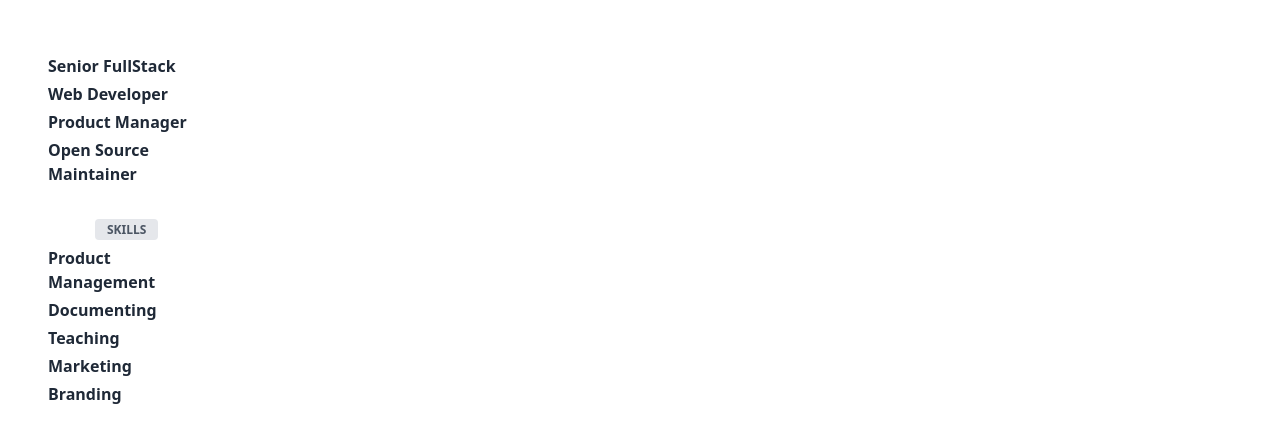
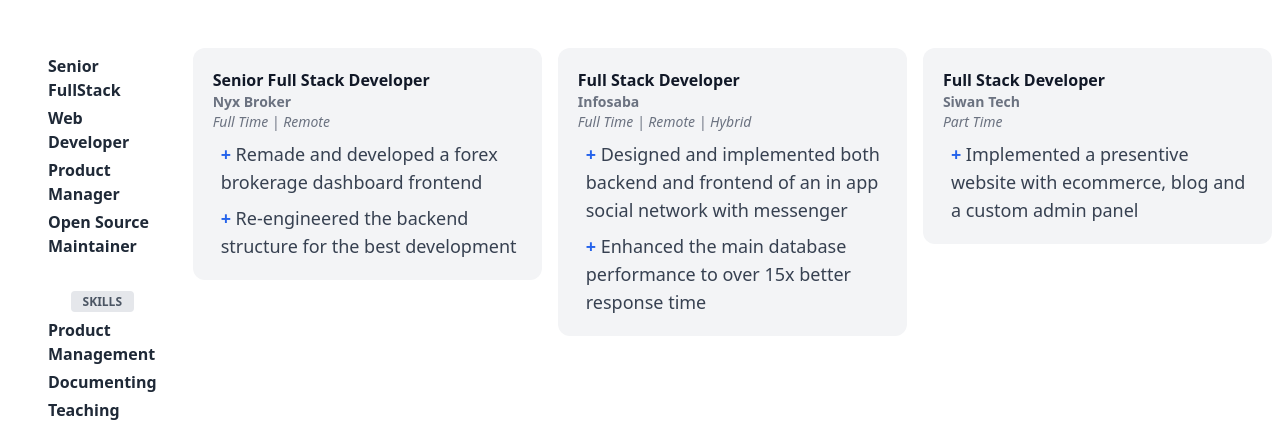
Before and after one commit to thearian/thearian, a Next.js app: page / in a window 1280 px wide. Shown: the part 264-686 px from the top of the page. Built offline with nearby package versions, Linux system fonts and the light colour scheme.

Commit message:
feat: Experience and utils and resume file

```diff
--- /dev/null
+++ b/components/@types/index.ts
@@ -0,0 +1,33 @@
+export interface IExperience {
+  company: string
+  title: keyof IJobTitle
+  location: keyof ICity
+  workingType: keyof IWorkingType | (keyof IWorkingType)[]
+  imgs: string[]
+  dates: Date[]
+  techs: string[]
+  challenges: string[]
+  source?: string
+  url: string
+}
+
+interface IJobTitle {
+  "Senior Full Stack Developer": string
+  "Full Stack Developer": string
+  "Backend Developer": string
+  "Product Manager": string
+  "Executive Manage": string
+}
+
+interface ICity {
+  Istanbul: string
+  Isfahan: string
+  Tehran: string
+}
+
+interface IWorkingType {
+  "Part Time": string
+  "Full Time": string
+  "Remote": string
+  "Hybrid": string
+}
--- /dev/null
+++ b/components/Experience/index.tsx
@@ -0,0 +1,37 @@
+
+import type { NextPage } from 'next'
+import {IExperience} from '../@types'
+
+interface Props {
+  data: IExperience
+}
+
+const Experience: NextPage<Props> = ({ data }) => {
+  return (
+    <div className='w-full md:w-1/2 lg:w-1/3'>
+      <div className='bg-gray-100 p-5 m-4 my-2 md:my-4 md:mx-2 rounded-xl'>
+        <h2 className='font-bold text-gray-900'>
+          { data.title }
+        </h2>
+        <div className='text-gray-500 text-sm font-semibold'>
+          { data.company }
+        </div>
+        <div className='text-gray-500 text-sm italic'>
+          { typeof data.workingType == 'string' ?
+            data.workingType :
+            data.workingType.join(' | ')
+          }
+        </div>
+        <div className='text-gray-700 text-lg'>
+          { data.challenges.map(challenge =>
+            <p key={challenge} className='mt-2 ml-2'>
+              <b className='text-blue-600'>+</b> { challenge }
+            </p>
+           ) }
+        </div>
+      </div>
+    </div>
+  )
+}
+
+export default Experience
--- a/pages/index.tsx
+++ b/pages/index.tsx
@@ -1,8 +1,10 @@
 import type { NextPage } from 'next'
 import Head from 'next/head'
+import Experience from '../components/Experience'
 import Header from '../components/Header'
 import SideNav from '../components/SideNav'
 import TopBar from '../components/TopBar'
+import {experiences} from '../public/resume'
 
 const Home: NextPage = () => {
   return (
@@ -18,6 +20,10 @@ const Home: NextPage = () => {
 
       <main className='flex flex-col md:flex-row'>
         <SideNav />
+
+        <div className='flex flex-col md:flex-row md:flex-wrap'>
+          { experiences.map(job => <Experience key={job.company} data={job} />) }
+        </div>
       </main>
 
       <footer>
--- /dev/null
+++ b/public/resume.ts
@@ -0,0 +1,57 @@
+import {IExperience} from "../components/@types";
+import {dateByYear} from "../utils/data";
+
+
+export const experiences: IExperience[] = [
+  {
+    company: "Nyx Broker",
+    title: "Senior Full Stack Developer",
+    location: "Istanbul",
+    workingType: ["Full Time", "Remote"],
+    imgs: ["3.png", "3.1.png"],
+    dates: [
+      dateByYear(2021, 11, 1),
+      new Date()
+    ],
+    techs: ['typescript', 'react', 'nextdotjs', 'tailwindcss', 'nodedotjs', 'postgresql', 'mysql'],
+    challenges: [
+      'Remade and developed a forex brokerage dashboard frontend',
+      'Re-engineered the backend structure for the best development'
+    ],
+    url: "https://nyxmarket.com"
+  },
+  {
+    company: "Infosaba",
+    title: "Full Stack Developer",
+    location: "Tehran",
+    workingType: ["Full Time","Remote", "Hybrid"],
+    imgs: ["1.png", "1.1.jpg", "1.2.jpg"],
+    dates: [
+      dateByYear(2021, 4, 1),
+      dateByYear(2021, 11, 1)
+    ],
+    techs: ['typescript', 'react', 'nodedotjs', 'graphql', 'apollographql', 'mongodb'],
+    challenges: [
+      'Designed and implemented both backend and frontend of an in app social network with messenger',
+      'Enhanced the main database performance to over 15x better response time'
+    ],
+    url: "https://infosaba.com"
+  },
+
+  {
+    company: "Siwan Tech",
+    title: "Full Stack Developer",
+    location: "Isfahan",
+    workingType: "Part Time",
+    imgs: ["2.png"],
+    dates: [
+      dateByYear(2021, 3, 1),
+      dateByYear(2021, 6, 1)
+    ],
+    techs: ['vuedotjs', 'gridsome', 'tailwindcss', 'nodedotjs', 'graphql', 'apollographql', 'mongodb'],
+    challenges: [
+      'Implemented a presentive website with ecommerce, blog and a custom admin panel'
+    ],
+    url: "https://infosaba.com"
+  },
+]
--- /dev/null
+++ b/utils/data.ts
@@ -0,0 +1,6 @@
+export function dateByYear(year: number, month: number, day: number): Date {
+  const now = new Date()
+  return new Date(
+    now.setFullYear(year, month, day)
+  )
+}
```
